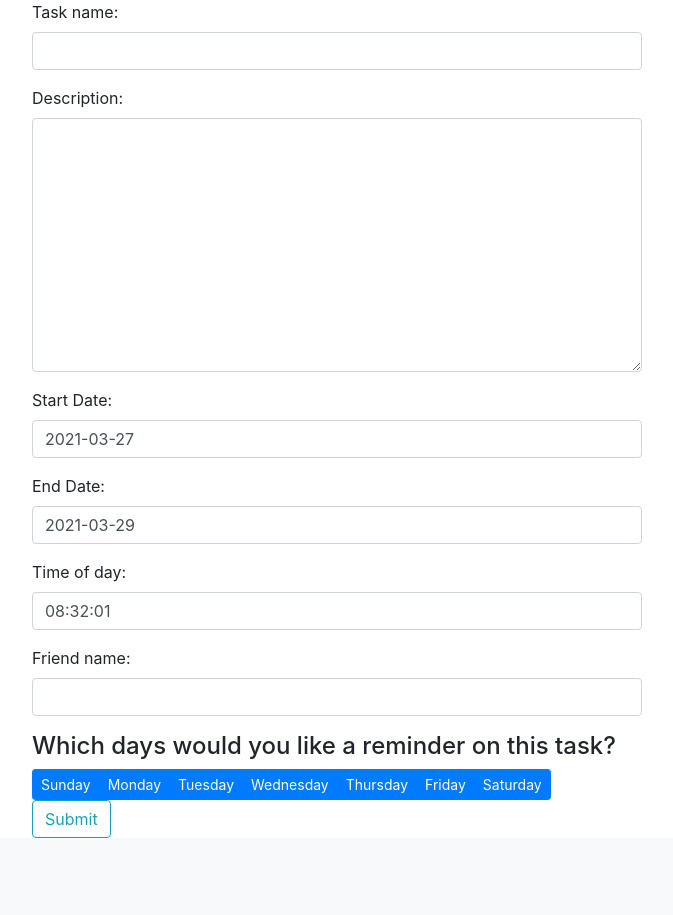
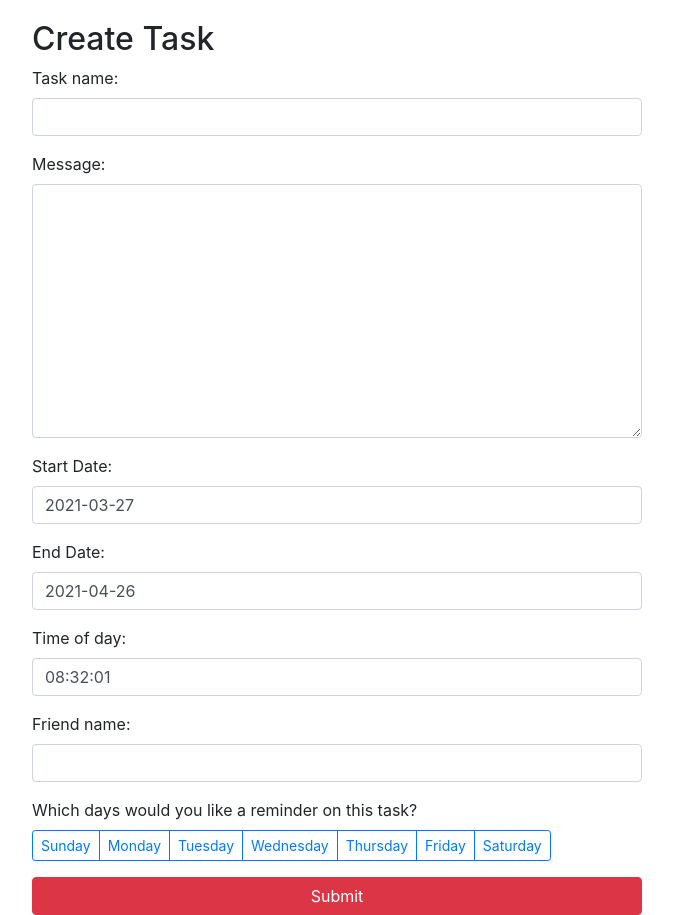
Before and after one commit to HarshiniMangipudi/LAHacks21, a Django app: page /task/create in a window 1280 px wide. Shown: the part 56-971 px from the top of the page, without its empty margins (303-976 px from the left). Before the commit the page ends 894 px from the top, so only its background shows below. Run offline with Django 3.2, Linux system fonts and the light colour scheme; the visitor is signed in with stand-in values (Sample User, id 1).

Commit message:
update UI

```diff
--- a/pages/models.py
+++ b/pages/models.py
@@ -25,9 +25,9 @@ def save_user_profile(sender, instance, **kwargs):
 
 class Task(models.Model):
     task_name = models.CharField(max_length=300, blank=False)
-    body = models.TextField(verbose_name="Description")
+    body = models.TextField(verbose_name="Message")
     start_date = models.DateField(default=timezone.now, verbose_name="Start Date")
-    end_date = models.DateField(default=(timezone.now() + timedelta(days=2)), verbose_name="End Date")
+    end_date = models.DateField(default=(timezone.now() + timedelta(days=30)), verbose_name="End Date")
     # date_added = models.DateField(default=timezone.now, verbose_name="Date Added")
     # date_due = models.DateField(default=(timezone.now() + timedelta(days=2)), verbose_name="Date Due")
     user = models.ForeignKey(User, on_delete=models.CASCADE)
--- a/pages/templates/base.html
+++ b/pages/templates/base.html
@@ -1,20 +1,22 @@
 <!DOCTYPE html>
 <html lang="en">
 <head>
-    <link rel="stylesheet" href="style.css">
+    <!-- <link rel="stylesheet" href="style.css"> -->
     <title>{% block title %}LAhacks{% endblock %}</title>
     <link rel="stylesheet" href="https://cdn.jsdelivr.net/npm/bootstrap@4.6.0/dist/css/bootstrap.min.css" integrity="sha384-B0vP5xmATw1+K9KRQjQERJvTumQW0nPEzvF6L/Z6nronJ3oUOFUFpCjEUQouq2+l" crossorigin="anonymous">
 
 </head>
 
 <body>
-    <nav class="navbar navbar-expand-sm bg-light">
+    <nav class="navbar navbar-expand-sm bg-light" style="margin-bottom: 20px;">
         {% block sidebar %}
+        {% if user.is_authenticated %}
         <ul class="navbar-nav">
             <li class="nav-item"><a class="nav-link" href="{% url 'home' %}">Home</a></li>
             <li class="nav-item"><a class="nav-link" href="{% url 'profileUpdate' %}">Update Profile</a></li>
             <li class="nav-item"><a class="nav-link" href="{% url 'logout' %}">Logout</a></li>
         </ul>
+        {% endif %}
         {% endblock %}
     </nav>
 
--- a/pages/templates/taskCreate.html
+++ b/pages/templates/taskCreate.html
@@ -4,6 +4,7 @@
 <div class="container-fluid">
     <div class="row">
       <div class="col-sm-6 offset-sm-3">
+        <h2>Create Task</h2>
         <form method="post">
           {% csrf_token %}
           {% for field in form %}
@@ -21,32 +22,38 @@
             {% endif %}
           {% endfor %}
 
-          <h4>Which days would you like a reminder on this task?</h4>
-          <div class="btn-group btn-group-toggle" data-toggle="buttons">
-              <label class="btn btn-sm btn-outline-primary days active">
-                <input type="checkbox" checked autocomplete="off"> Sunday
-              </label>
-              <label class="btn btn-sm btn-outline-primary days active">
-                <input type="checkbox" checked autocomplete="off"> Monday
-              </label>
-              <label class="btn btn-sm btn-outline-primary days active">
-                  <input type="checkbox" checked autocomplete="off"> Tuesday
-                </label>
-              <label class="btn btn-sm btn-outline-primary days active">
-                  <input type="checkbox" checked autocomplete="off"> Wednesday
-                </label>
-              <label class="btn btn-sm btn-outline-primary days active">
-                  <input type="checkbox" checked autocomplete="off"> Thursday
-                </label>
-              <label class="btn btn-sm btn-outline-primary days active">
-                  <input type="checkbox" checked autocomplete="off"> Friday
-                </label>
-              <label class="btn btn-sm btn-outline-primary days active">
-                  <input type="checkbox" checked autocomplete="off"> Saturday
-                </label>
-            </div>
-            <br>
-          <button type="submit" class="btn btn-outline-info">Submit</button>
+              <div class="form-group">
+              <label for="id_days_opt">Which days would you like a reminder on this task?</label>
+              <div class="btn-group btn-group-toggle" id="id_days_opt" data-toggle="buttons">
+                  {% for day in custom_handled_fields %}
+                      <label class="btn btn-sm btn-outline-primary days">
+                          <input type="checkbox" autocomplete="off" name="{{day}}"> {{day}}
+                      </label>
+                  {% endfor %}
+                  <!-- <label class="btn btn-sm btn-outline-primary days active"> -->
+                  <!--   <input type="checkbox" checked autocomplete="off"> Sunday -->
+                  <!-- </label> -->
+                  <!-- <label class="btn btn-sm btn-outline-primary days active"> -->
+                  <!--   <input type="checkbox" checked autocomplete="off"> Monday -->
+                  <!-- </label> -->
+                  <!-- <label class="btn btn-sm btn-outline-primary days active"> -->
+                  <!--     <input type="checkbox" checked autocomplete="off"> Tuesday -->
+                  <!--   </label> -->
+                  <!-- <label class="btn btn-sm btn-outline-primary days active"> -->
+                  <!--     <input type="checkbox" checked autocomplete="off"> Wednesday -->
+                  <!--   </label> -->
+                  <!-- <label class="btn btn-sm btn-outline-primary days active"> -->
+                  <!--     <input type="checkbox" checked autocomplete="off"> Thursday -->
+                  <!--   </label> -->
+                  <!-- <label class="btn btn-sm btn-outline-primary days active"> -->
+                  <!--     <input type="checkbox" checked autocomplete="off"> Friday -->
+                  <!--   </label> -->
+                  <!-- <label class="btn btn-sm btn-outline-primary days active"> -->
+                  <!--     <input type="checkbox" checked autocomplete="off"> Saturday -->
+                  <!--   </label> -->
+                </div>
+              </div>
+          <button type="submit" class="btn btn-danger btn-block">Submit</button>
         </form>
       </div>
     </div>
--- a/pages/urls.py
+++ b/pages/urls.py
@@ -6,7 +6,7 @@ from .views import TaskListView, TaskDetailView, TaskCreateView, TaskUpdateView,
 from .models import Task
 
 urlpatterns = [
-    path('', views.homePageView, name='home'),
+    path('', TaskListView.as_view(), name='home'),
     # path('sent', views.sentView, name='sent'),
     # path('simpleForm', views.simpleForm, name='simpleForm'),
     # actual paths below
@@ -21,7 +21,7 @@ urlpatterns = [
 
     url(r'^profileUpdate/$', views.profileUpdateView, name='profileUpdate'),
 
-    path('taskList', TaskListView.as_view(), name='taskList'), # ,
+    path('', TaskListView.as_view(), name='taskList'), # ,
     path('task/<int:pk>/', TaskDetailView.as_view(), name='taskDescription'),
     path('task/create', TaskCreateView.as_view(), name='taskCreate'),
     path('task/<int:pk>/update', TaskUpdateView.as_view(), name='taskUpdate'),
--- a/pages/views.py
+++ b/pages/views.py
@@ -107,7 +107,7 @@ class TaskCreateView(LoginRequiredMixin, CreateView):
     #     'time_of_day',
     #     'friend_fb_id'
     # ]
-    success_url = '/taskList'
+    success_url = '/'
 
     def form_valid(self, form):
         form.instance.user = self.request.user
@@ -139,7 +139,7 @@ class TaskUpdateView(LoginRequiredMixin, UserPassesTestMixin, UpdateView):
     #     'time_of_day',
     #     'friend_fb_id'
     # ]
-    success_url = '/taskList'
+    success_url = '/'
 
     def form_valid(self, form):
         form.instance.user = self.request.user
@@ -158,7 +158,7 @@ class TaskUpdateView(LoginRequiredMixin, UserPassesTestMixin, UpdateView):
 class TaskDeleteView(LoginRequiredMixin, UserPassesTestMixin, DeleteView):
     model = Task
     template_name = 'taskDelete.html'
-    success_url = '/taskList'
+    success_url = '/'
     def test_func(self):
         task = self.get_object()
         return self.request.user == task.user
```
Also changed, not shown: pages/templates/taskDelete.html (+8 -3 lines), pages/templates/taskList.html (+5 -3 lines).
